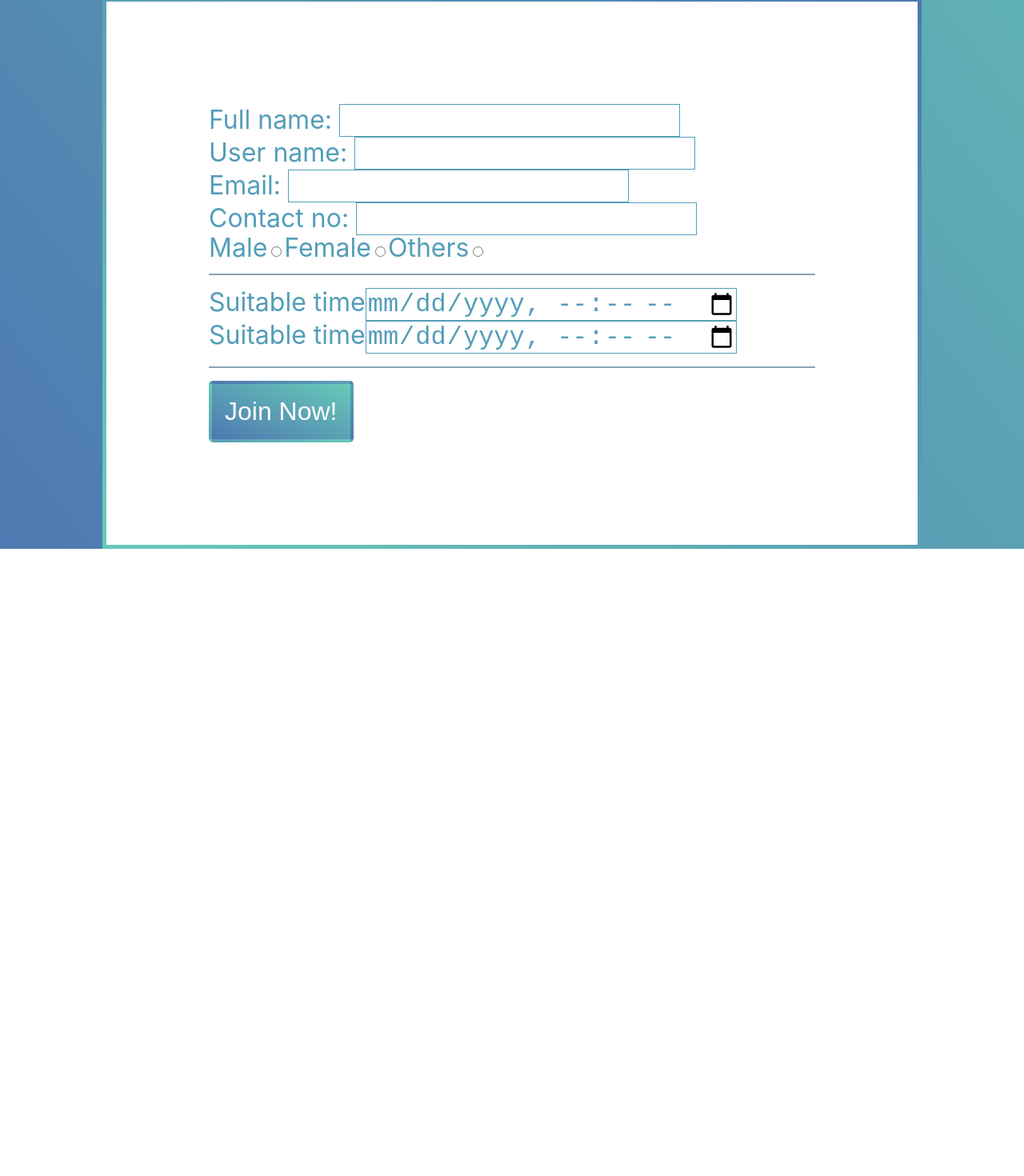
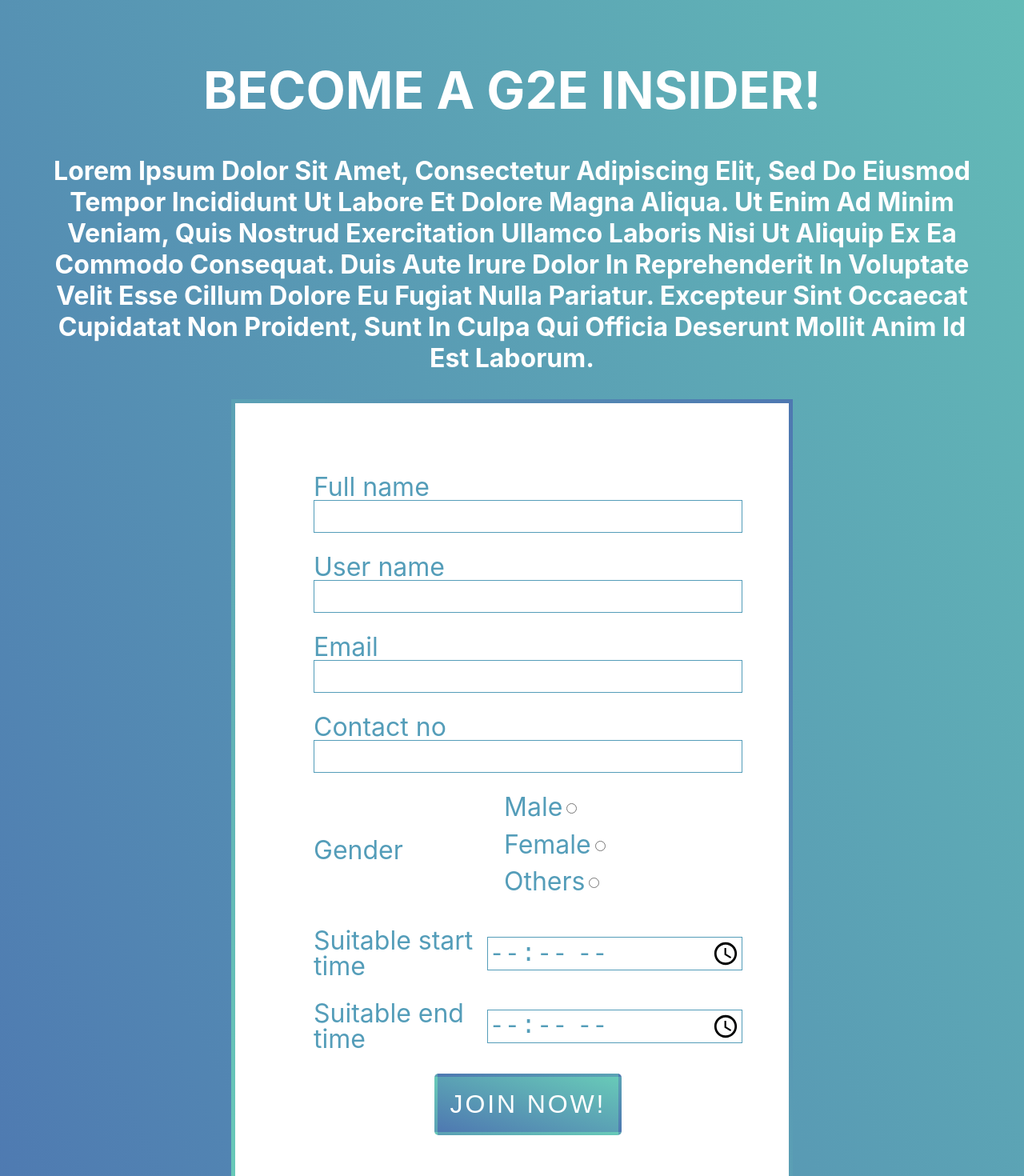
Before and after one commit to TITHI1244/G2E-volunteers, a React (Create React App) app in the folder i-volunteer/: page / in a window 1280 px wide. Shown: the part 1020-2490 px from the top of the page at 80% size. Before the commit the page ends 1732 px from the top, so only its background shows below. Built offline with nearby package versions, Linux system fonts and the light colour scheme.

Commit message:
added functionality to the form, form still has some issue though

```diff
--- a/i-volunteer/src/App.css
+++ b/i-volunteer/src/App.css
@@ -11,6 +11,7 @@
   width: 100%;
   background: no-repeat center fixed;
   background-size: cover;
+  margin-bottom: 8%;
 }
 
 .section-header {
@@ -54,9 +55,24 @@
   cursor: pointer;
 }
 
+.registration-section {
+  margin: auto 5%;
+}
+
+.registration-section h1 {
+  font-size: 4rem;
+  text-align: center;
+  text-transform: uppercase;
+}
+
+.registration-section h3 {
+  font-size: 2rem;
+  text-align: center;
+  text-transform: capitalize;
+}
+
 form {
-  margin: 2% 10%;
-  padding: 10%;
+  padding: 5%;
   font-size: 2rem;
   line-height: 2rem;
   border: 5px double transparent;
@@ -64,6 +80,9 @@
   border-image-slice: 1;
   background-color: white;
   color: #549db9;
+  width: 50%;
+  margin: 2% auto;
+  max-width: 70%;
 }
 
 form input {
@@ -73,10 +92,48 @@
   outline: none;
 }
 
-hr {
-  border: 1px solid #88a5b1;
+.personal-details li {
+  display: flex;
+  flex-wrap: wrap;
+  align-items: center;
+  font-size: 2rem;
+  margin-bottom: 5%;
 }
 
-.personal-details {
+.gender-input {
+  display: flex;
+  flex-wrap: wrap;
+  align-items: center;
   font-size: 2rem;
+  justify-content: space-between;
 }
+
+.personal-details > li > label,
+.personal-details li p {
+  flex: 1 0 120px;
+  max-width: 220px;
+}
+
+.personal-details > li > label + *,
+.gender-input {
+  flex: 1 0 220px;
+}
+
+.personal-details button {
+  text-transform: uppercase;
+  letter-spacing: .09em;
+}
+
+.gender-input li {
+  width: 150px;
+}
+
+.form-button {
+  display: flex;
+  justify-content: center;
+}
+
+.display-button {
+  position: relative;
+  left: 85%;
+}
--- a/i-volunteer/src/App.js
+++ b/i-volunteer/src/App.js
@@ -1,12 +1,12 @@
 import './App.css';
 import EventSection from './Components/EventSection';
-import Form from './Components/Form';
+import Registration from './Components/Registration';
 
 function App() {
   return (
     <div className="App">
       <EventSection />
-      <Form />
+      <Registration />
     </div>
   );
 }
--- a/i-volunteer/src/Components/Form.js
+++ b/i-volunteer/src/Components/Form.js
@@ -11,8 +11,7 @@
 
     const handleSubmit = (e) => {
         e.preventDefault();
-        console.log(fullName, userName, email, contact, gender);
-        addNewShift(fullName);
+        addNewShift(fullName, userName, email, contact, gender, startTime, endTime);
         setFullName("");
         setUserName("");
         setEmail("");
@@ -21,58 +20,68 @@
     }
     return (
         <form onSubmit={handleSubmit}>
-            <div className="personal-details">
-                <div>
-                    <label htmlFor="full-name">Full name: </label>
+            <ul className="personal-details">
+                <li>
+                    <label htmlFor="full-name">Full name</label>
                     <input type="text" id="full-name" value={fullName} onChange={e => setFullName(e.target.value)} />
-                </div>
-                <div>
-                    <label htmlFor="user-name">User name: </label>
+                </li>
+                <li>
+                    <label htmlFor="user-name">User name</label>
                     <input type="text" id="user-name" value={userName} onChange={e => setUserName(e.target.value)} />
-                </div>
-                <div>
-                    <label htmlFor="email">Email: </label>
+                </li>
+                <li>
+                    <label htmlFor="email">Email</label>
                     <input type="email" id="email" value={email} onChange={e => setEmail(e.target.value)} />
-                </div>
-                <div>
-                    <label htmlFor="contact">Contact no: </label>
+                </li>
+                <li>
+                    <label htmlFor="contact">Contact no</label>
                     <input type="tel" id="contact" value={contact} onChange={e => setContact(e.target.value)} />
-                </div>
-                <div className="gender-input">
+                </li>
+                <li>
+                    <p>Gender</p>
+                    <ul className="gender-input">
+                        <li>
                             <label htmlFor="gender">Male</label>
                             <input type="radio" id="contact" value="Male" onChange={e => setGender(e.target.value)} />
+                        </li>
+                        <li>
                             <label htmlFor="gender">Female</label>
                             <input type="radio" id="contact" value="Female" onChange={e => setGender(e.target.value)} />
+                        </li>
+                        <li>
                             <label htmlFor="gender">Others</label>
                             <input type="radio" id="contact" value="Others" onChange={e => setGender(e.target.value)} />
-                </div>
-            </div>
-            <hr />
-            <div className="time-details">
-                <div>
-                    <label htmlFor="start-time">Suitable time</label>
+                        </li>
+                    </ul>
+                </li>
+                <li>
+                    <label htmlFor="start-time">Suitable start time</label>
                     <input
-                        type="datetime-local"
+                        type="time"
                         id="start-time"
                         value={startTime}
+                        min="08:00"
+                        max="18:00"
                         onChange={(e) => setStartTime(e.target.value)}
                     />
-                </div>
-                <div>
-                    <label htmlFor="end-time">Suitable time</label>
+                </li>
+                <li>
+                    <label htmlFor="end-time">Suitable end time</label>
                     <input
-                        type="datetime-local"
+                        type="time"
                         id="end-time"
                         value={endTime}
+                        min="08:00"
+                        max="18:00"
                         onChange={(e) => setEndTime(e.target.value)}
                     />
-                </div>
-            </div>
-            <hr />
-
+                </li>
+                <div className="form-button">
                     <button type="submit">
                         Join Now!
                     </button>
+                </div>
+            </ul>
         </form>
     )
 }
--- a/i-volunteer/src/Components/Registration.js
+++ b/i-volunteer/src/Components/Registration.js
@@ -6,20 +6,20 @@
     const [shifts, setShifts] = useState([]);
     const [showList, setShowList] = useState(false);
 
-    const addNewShift = ({fullName}) => {
-        const newShift = [fullName];
-        setShifts(prev => prev.concat(newShift));
+    const addNewShift = (fullName, userName, email, contact, gender, startTime, endTime) => {
+        const newShift = {fullName, userName, email, contact, gender, startTime, endTime};
+        setShifts([...shifts, newShift]);
     }
 
     const alterDisplay = () => {
         setShowList(!showList);
     }
     return (
-        <div>
-            <h3>Become a G2E insider!</h3>
-            <p>Lorem ipsum dolor sit amet, consectetur adipiscing elit, sed do eiusmod tempor incididunt ut labore et dolore magna aliqua. Ut enim ad minim veniam, quis nostrud exercitation.</p>
+        <div className="registration-section">
+            <h1>Become a G2E insider!</h1>
+            <h3>Lorem ipsum dolor sit amet, consectetur adipiscing elit, sed do eiusmod tempor incididunt ut labore et dolore magna aliqua. Ut enim ad minim veniam, quis nostrud exercitation ullamco laboris nisi ut aliquip ex ea commodo consequat. Duis aute irure dolor in reprehenderit in voluptate velit esse cillum dolore eu fugiat nulla pariatur. Excepteur sint occaecat cupidatat non proident, sunt in culpa qui officia deserunt mollit anim id est laborum.</h3>
             <Form addNewShift={addNewShift} />
-            <button onClick={alterDisplay}>{showList ? 'X' : 'Display shifts'}</button>
+            <button className="display-button" onClick={alterDisplay}>{showList ? 'X' : 'Display shifts'}</button>
             {showList ? <ShiftList shifts={shifts} /> : <div />}
         </div>
     )
--- a/i-volunteer/src/Components/ShiftList.js
+++ b/i-volunteer/src/Components/ShiftList.js
@@ -3,7 +3,18 @@
 export default function ShiftList({shifts}) {
     return (
         <div>
-            {shifts.map (shift => shift.fullName)}
+            <h2>Overview</h2>
+            {shifts.length
+                ? shifts.map((shift) => (
+                      <div>
+                          <div>Name: {shift.fullName}</div>
+                          <div>User name: {shift.userName}</div>
+                          <div>Email: {shift.email}</div>
+                          <div>Contact: {shift.contact}</div>
+                          <div>Gender: {shift.gender}</div>
+                      </div>
+                  ))
+                : 'No one is working'}
         </div>
     )
 }
```
Lines whose indentation alone changed are shown as unchanged.
